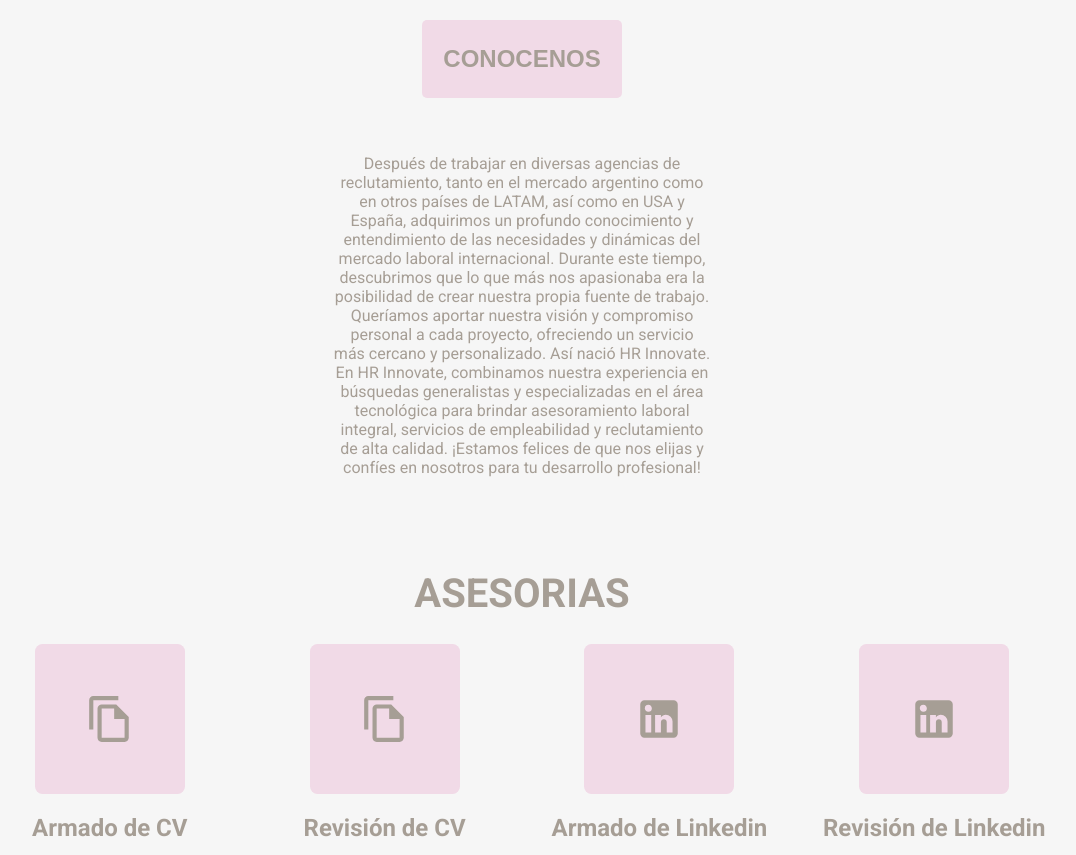
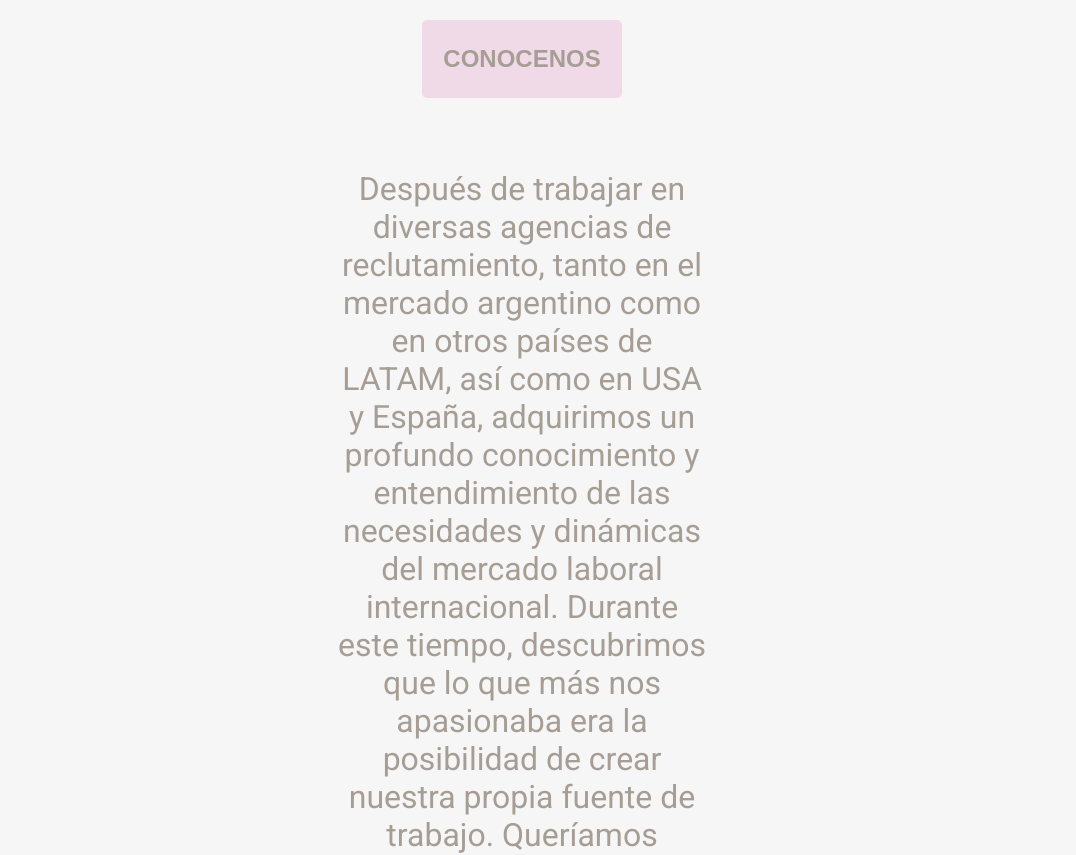
Before and after one commit to lean4339/Repobase, a React (Vite) app: page / in a window 1280 px wide. Shown: the part 600-1455 px from the top of the page, without its empty margins (118-1194 px from the left). Built offline with nearby package versions, Linux system fonts and the light colour scheme.

Commit message:
cambio de letra

```diff
--- a/src/App.css
+++ b/src/App.css
@@ -14,7 +14,7 @@ body {
 }
 p{
     font-weight: 100;
-    font-size: 16px;
+    font-size: 2em;
 }
 .service-container{
     display: flex;
```
